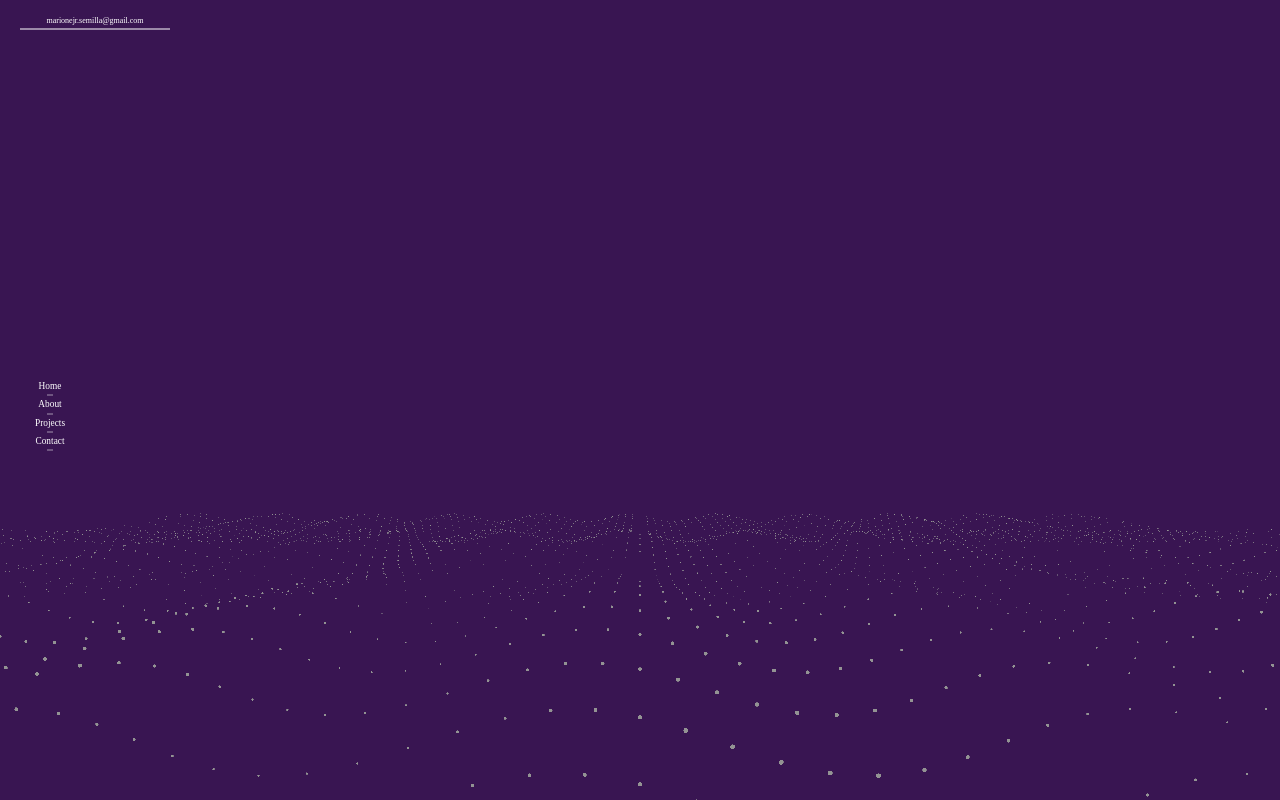
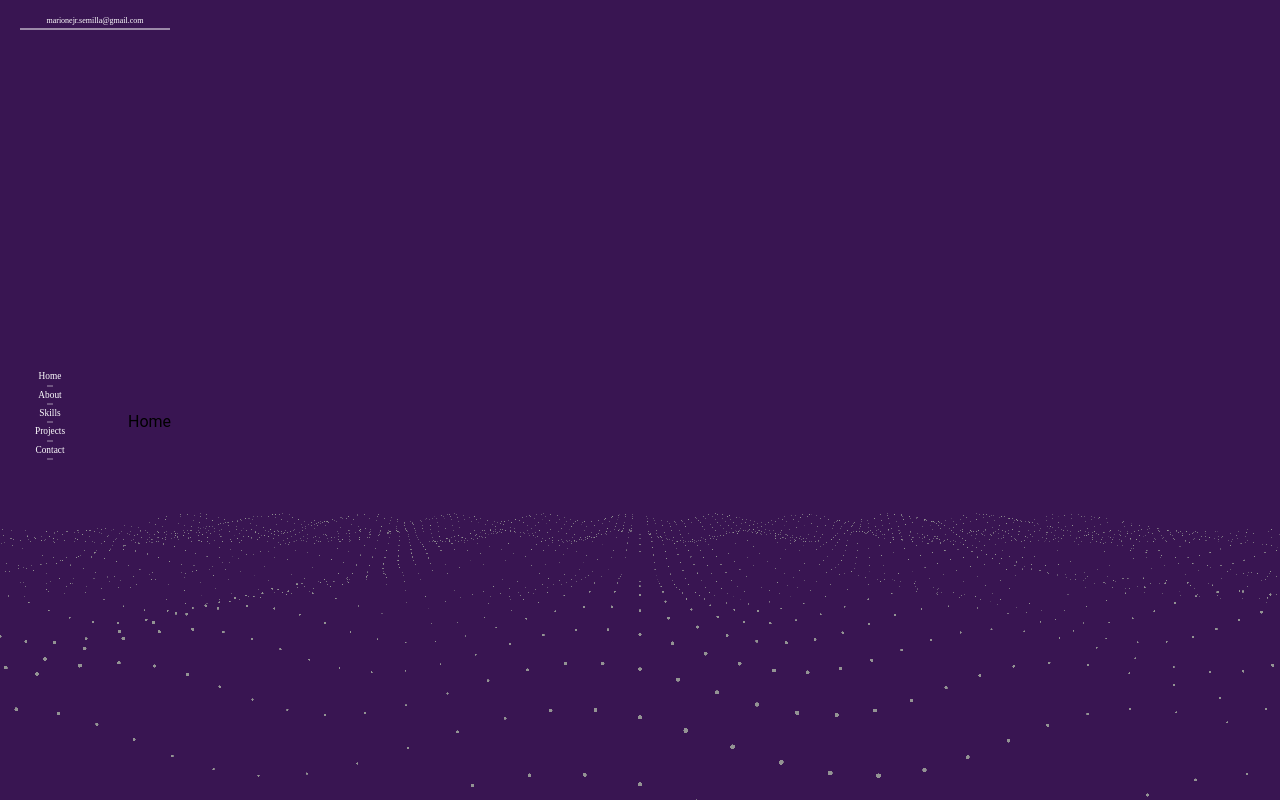
Before and after one commit to marionejrs/marionejrs.github.io, a React (Create React App) app: page / in a window 1280 px wide. Built offline with nearby package versions, Linux system fonts and the light colour scheme; what webfontloader would draw is missing.

Commit message:
added router

```diff
--- a/src/App.tsx
+++ b/src/App.tsx
@@ -10,9 +10,11 @@ import BackgroundLogo from './background/logo/BackgroundLogo';
 import BackgroundEffect from './background/effect/BackgroundEffect';
 import MenuTrigger from "./menu/trigger/MenuTrigger";
 import './App.scss';
+import { HashRouter as Router } from "react-router-dom";
 
 const App: React.FC = () => {
   return (
+    <Router>
       <div className="container">
           <section className="top-content">
             <ContactMail email="marionejr.semilla@gmail.com"></ContactMail>
@@ -20,9 +22,11 @@ const App: React.FC = () => {
           <section className="main-content">
             <Sidebar></Sidebar>
             <MainContainer></MainContainer>
+            {/* <MenuTrigger size={20}></MenuTrigger> */}
           </section>
           <BackgroundEffect></BackgroundEffect>
       </div>
+    </Router>
 
   );
 }
--- a/src/main/MainContainer.tsx
+++ b/src/main/MainContainer.tsx
@@ -1,12 +1,29 @@
 import './MainContainer.scss';
 import React, { Component } from "react";
 import Header from "../header/Header";
+import { Switch, Route} from "react-router-dom";
 
 export default class MainContainer extends Component {
     render() {
         return (
             <main>
-                <Header></Header>
+                <Switch>
+                    <Route exact path="/">
+                        <div>Home</div>
+                    </Route>
+                    <Route path="/about">
+                        <div>About</div>
+                    </Route>
+                    <Route path="/skills">
+                        <div>Skills</div>
+                    </Route>
+                    <Route path="/projects">
+                        <div>Projects</div>
+                    </Route>
+                    <Route path="/contact">
+                        <div>Contact</div>
+                    </Route>
+                </Switch>
             </main>
         );
     }
--- a/src/sidebar/Sidebar.tsx
+++ b/src/sidebar/Sidebar.tsx
@@ -7,10 +7,11 @@ export default class Sidebar extends Component {
         return (
             <nav>
                 <ul>
-                    <SidebarItem title="Home" link="/"></SidebarItem>
-                    <SidebarItem title="About" link="#about"></SidebarItem>
-                    <SidebarItem title="Projects" link="#projects"></SidebarItem>
-                    <SidebarItem title="Contact" link="#contact"></SidebarItem>
+                    <SidebarItem title="Home" link=""></SidebarItem>
+                    <SidebarItem title="About" link="about"></SidebarItem>
+                    <SidebarItem title="Skills" link="skills"></SidebarItem>
+                    <SidebarItem title="Projects" link="projects"></SidebarItem>
+                    <SidebarItem title="Contact" link="contact"></SidebarItem>
                 </ul>
             </nav>
         );
--- a/src/sidebar/item/SidebarItem.tsx
+++ b/src/sidebar/item/SidebarItem.tsx
@@ -1,14 +1,16 @@
 import "./SidebarItem.scss";
 import React, { Component } from "react";
 import SidebarItemProps from "./SidebarItemProps";
-
+import {
+    Link
+  } from "react-router-dom";
 
 export default class SidebarItem extends Component<SidebarItemProps> {
     render() {
         let { title, link } = this.props;
         return (
             <li>
-                <a href={link}>{title}</a>
+                <Link to={link}>{title}</Link>
                 <svg width="60" height="5" className="sidebar-item-bottom-border">
                     <line x1="0" y1="2" x2="60" y2="2" style={{ stroke: "#ffffff", strokeWidth: 1}} />
                 </svg>
```
Lines whose indentation alone changed are shown as unchanged.
